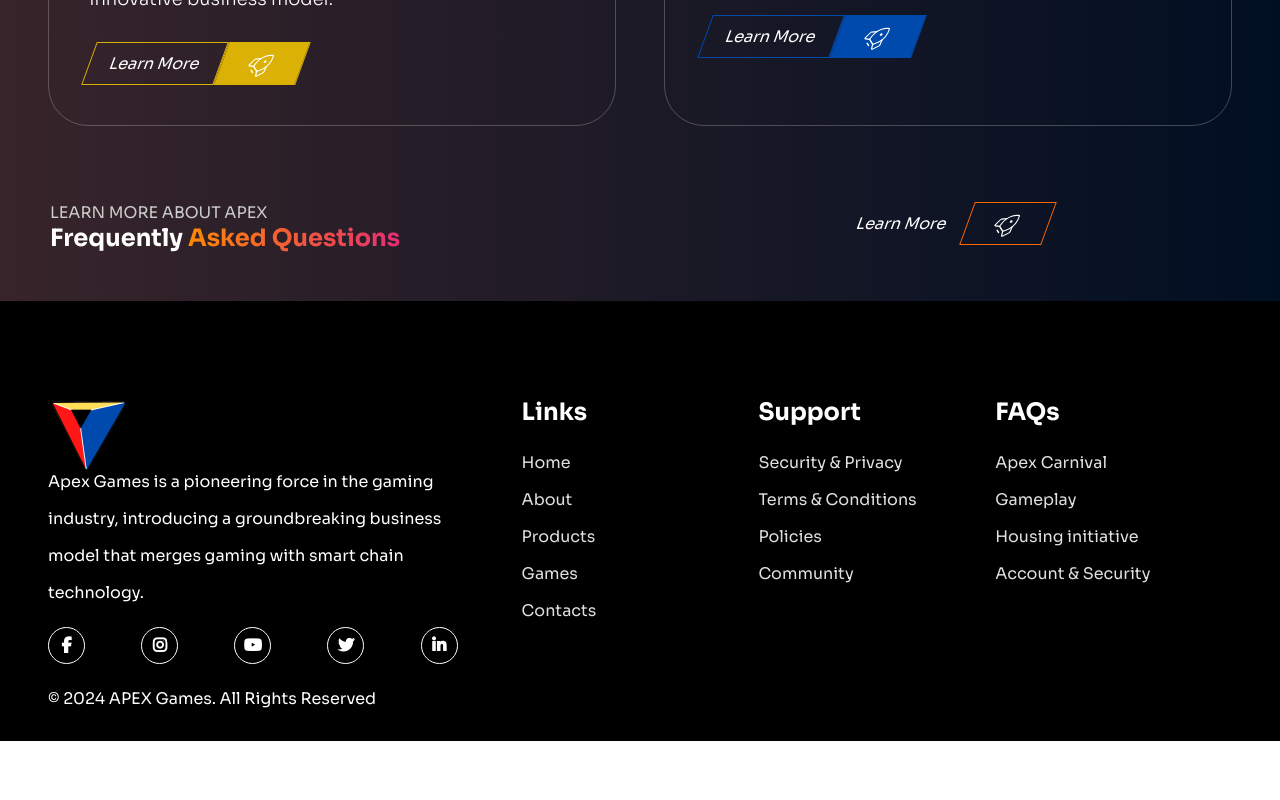
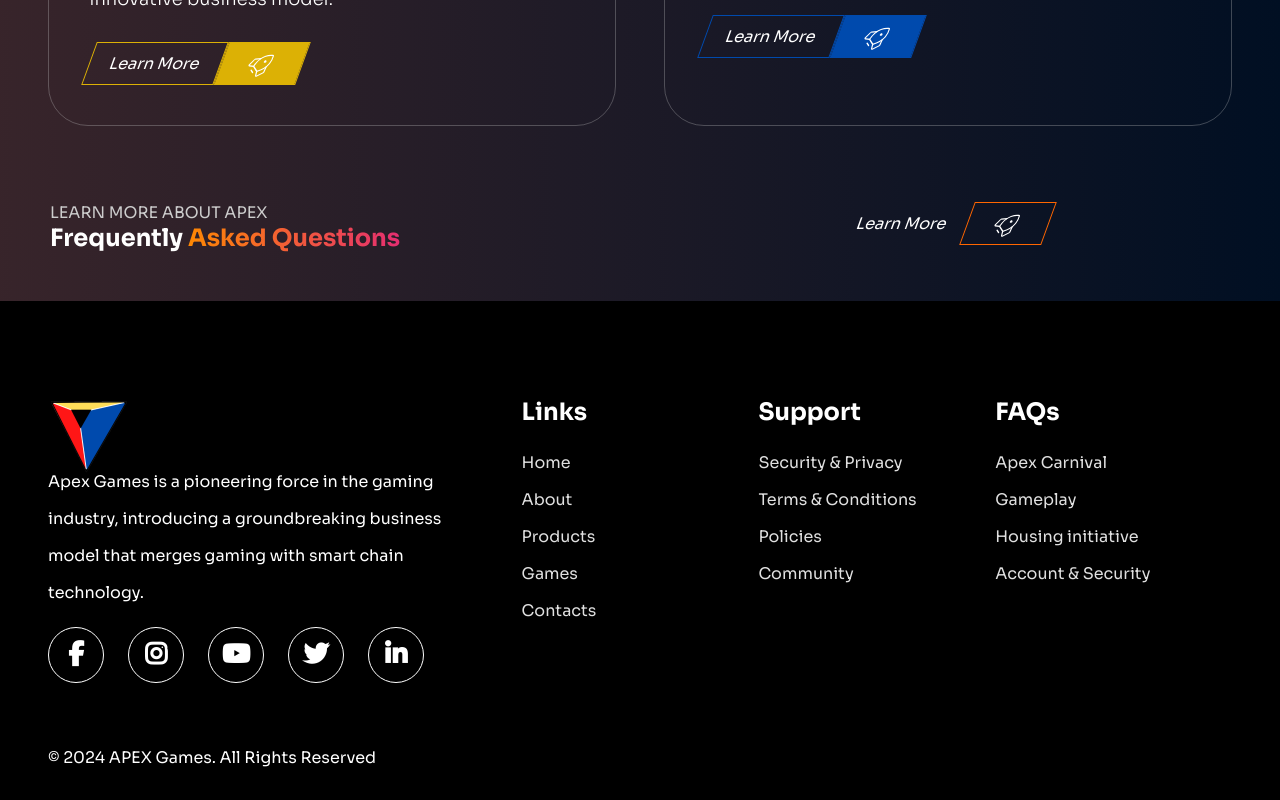
Before and after one commit to AdilAzhari/testing, a React (Vite) app: page / in a window 1280 px wide. Shown: the part 1995-2795 px from the top of the page. Before the commit the page ends 2736 px from the top, so only its background shows below. Built offline with nearby package versions, Linux system fonts and the light colour scheme.

Commit message:
Update footer style

```diff
--- a/src/assets/Footer/style/footer.css
+++ b/src/assets/Footer/style/footer.css
@@ -13,8 +13,7 @@
   font-weight: 700px;
   gap: 40px;
   padding: 50px;
-  background-image:
-    linear-gradient(to right, #f2742fd9 1px, transparent 1px),
+  background-image: linear-gradient(to right, #f2742fd9 1px, transparent 1px),
     linear-gradient(to bottom, #ea3f32d9 1px, transparent 1px);
   background-size: 20px 20px;
 }
@@ -45,6 +44,13 @@
   padding: 6rem 3rem 0 3rem;
 }
 
+.footer-first-line {
+  background-color: #e0e0e0;
+  width: 100%;
+  border-top: 0.1px solid #6f5e5e;
+  display: flex;
+}
+
 .footer-copy-right {
   display: flex;
   justify-content: space-between;
@@ -61,10 +67,9 @@
 
 .logo-icons {
   display: flex;
-  justify-content: space-between;
-  gap: 1rem;
+  gap: 1.5rem;
   align-items: center;
-  margin: 0.5rem 0 0.5rem 0;
+  margin: 0.5rem 0 3rem 0;
 }
 
 .appex-logo {
@@ -86,16 +91,25 @@
 
 i.fab {
   color: #fff;
-  width: 35px;
-  height: 35px;
-  padding-top: 0.6rem;
+  width: 54px;
+  height: 54px;
+  display: flex;
+  justify-content: center;
+  align-items: center;
   font-weight: 700;
+  text-decoration: none;
+  font-size: 25px;
 }
 
 .footer-link {
+  text-decoration: none;
   text-align: center;
   border: 1px solid white;
   border-radius: 50%;
+}
+
+.footer-link:hover {
+  text-decoration: none;
 }
 
 .footer-link-h2 {
@@ -140,6 +154,7 @@ i.fab {
 
   .logo-icons {
     justify-content: center;
+    gap: 0.8rem;
   }
 
   .footer-link-h2 {
```
